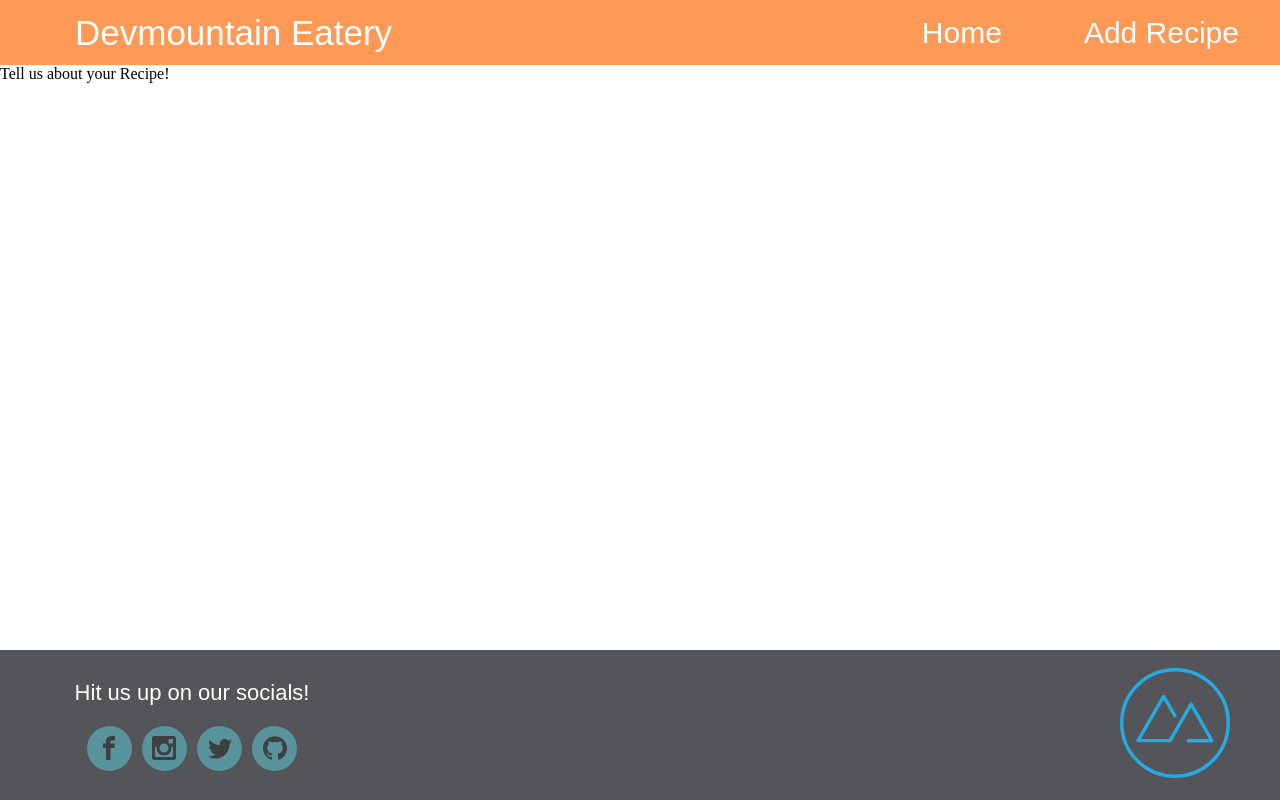
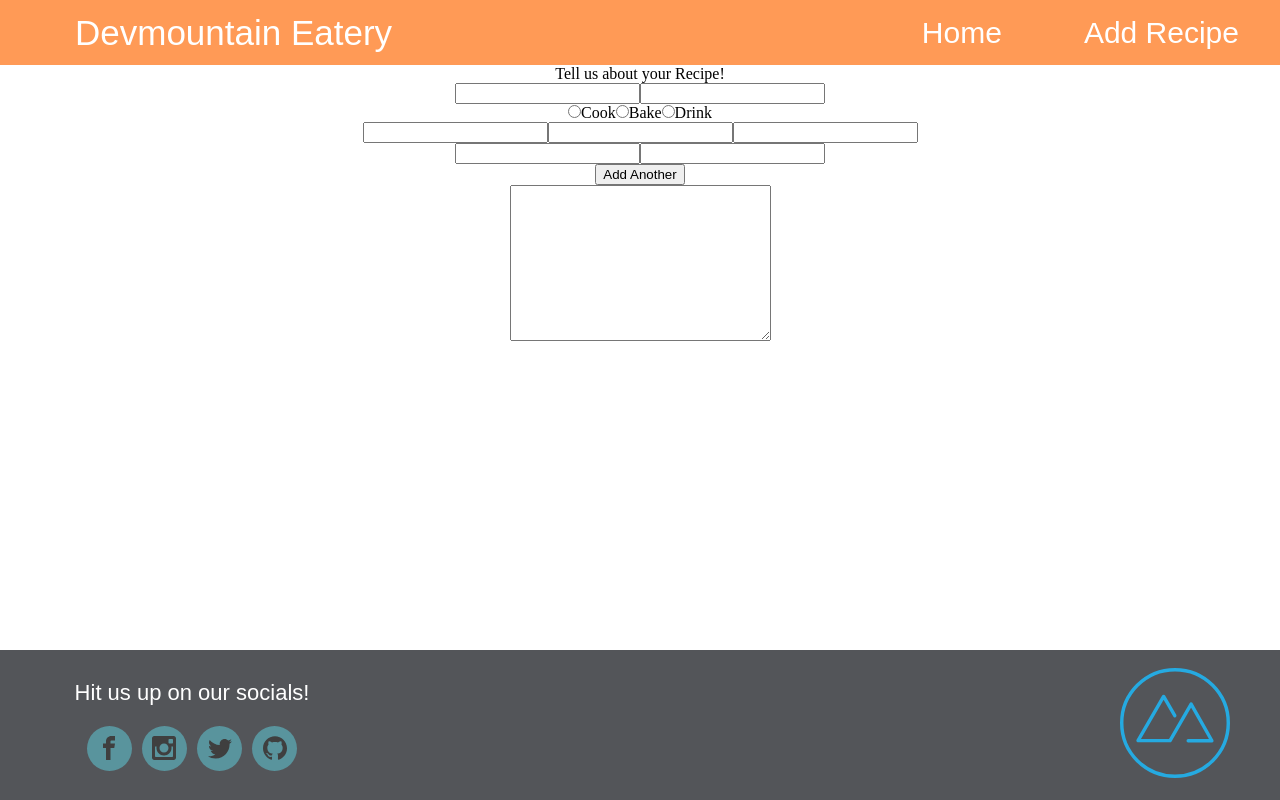
Before and after one commit to kellonparkinson/react-unit3, a React (Create React App) app in the folder starter/: page /newrecipe in a window 1280 px wide. Built offline with nearby package versions, Linux system fonts and the light colour scheme.

Commit message:
started new recipe screen

```diff
--- a/starter/src/App.css
+++ b/starter/src/App.css
@@ -187,6 +187,7 @@ footer {
 	width: 100%;
 	height: 50%;
 	display: flex;
+	flex-wrap: wrap;
 	justify-content: space-evenly;
 	align-items: center;
 	margin: 20px 0;
@@ -276,15 +277,41 @@ footer {
 		text-align: center;
 	}
 
+	.recipe-info p {
+		font-size: 20px;
+	}
+
 .instructions {
 	width: 400px;
 	display: flex;
 	flex-flow: wrap column;
 	box-shadow: 3px 3px 10px #7f7f7f;
 	padding: 20px;
+	gap: 10px;
 }
 
 	.instructions h1 {
 		font-size: 32px;
 		text-align: center;
 	}
+
+	.instructions p {
+		font-size: 20px;
+	}
+
+/* New Recipe Screen */
+.new-recipe-container {
+	height: 100%;
+	width: 100%;
+	display: flex;
+	flex-direction: column;
+	justify-content: center;
+	align-items: center;
+}
+
+.new-recipe-container form {
+	display: flex;
+	flex-direction: column;
+	justify-content: center;
+	align-items: center;
+}
--- a/starter/src/components/detailComponents/DetailScreen.jsx
+++ b/starter/src/components/detailComponents/DetailScreen.jsx
@@ -22,7 +22,7 @@ const DetailScreen = () => {
       <div className="recipe-image"
         style={{
           background: `linear-gradient(190deg, rgba(0, 0, 0, 0.8), rgba(0, 0, 0, 0.8)), url(${recipe.image_url})`,
-          backgroundSize: "fill"
+          backgroundSize: 'cover'
         }}>
           <h1>{recipe.recipe_name}</h1>
       </div>
@@ -33,12 +33,18 @@ const DetailScreen = () => {
           <p>Prep Time: {recipe.prep_time}</p>
           <p>Cook Time: {recipe.cook_time}</p>
           <p>Serves: {recipe.serves}</p>
+
           <h1>Ingredients</h1>
-          <p>whoa</p>
+            {recipe.ingredients && recipe.ingredients.map((item) => {
+              return <p>{item.quantity} {item.ingredient}</p>
+            })}
         </div>
+
         <div className="instructions">
           <h1>Instructions</h1>
-          <p>All instructions, isdhf oihef osdnfdsojn fsiofg okdsfn sok gsokhfg of gifvnu vushviruvb dfviuhsiufh siruhv sfjbn sruf sfiuvb fusvhs urijsfvhiusfhv ijsbfib viu, isdhf oihef osdnfdsojn fsiofg okdsfn sok gsokhfg of gifvnu vushviruvb dfviuhsiufh siruhv sfjbn sruf sfiuvb fusvhs urijsfvhiusfhv ijsbfib viu, isdhf oihef osdnfdsojn fsiofg okdsfn sok gsokhfg of gifvnu vushviruvb dfviuhsiufh siruhv sfjbn sruf sfiuvb fusvhs urijsfvhiusfhv ijsbfib viu, isdhf oihef osdnfdsojn fsiofg okdsfn sok gsokhfg of gifvnu vushviruvb dfviuhsiufh siruhv sfjbn sruf sfiuvb fusvhs urijsfvhiusfhv ijsbfib viu. </p>
+          <p style={{whiteSpace: 'pre-wrap'}}>
+            {recipe.instructions && JSON.parse(recipe.instructions)}
+          </p>
         </div>
       </div>
     </section>
--- a/starter/src/components/newRecipeComponents/NewRecipeScreen.jsx
+++ b/starter/src/components/newRecipeComponents/NewRecipeScreen.jsx
@@ -2,9 +2,40 @@ import React from "react";
 
 const NewRecipeScreen = () => {
   return (
-    <section>
+    <section className="new-recipe-container">
       <h1>Tell us about your Recipe!</h1>
-      {/* Here you will have a large form. Be prepared, part 4 will have you build this form in detail, and part 5 will have you style it. Do your best! */}
+      <form>
+        <div className="name-image">
+          <input type="text" />
+          <input type="text" />
+        </div>
+
+        <div className="radio">
+          <label htmlFor="cook">
+            <input type="radio" value='cook' />Cook
+          </label>
+          <label htmlFor="bake">
+            <input type="radio" value='bake' />Bake
+          </label>
+          <label htmlFor="drink">
+            <input type="radio" value='drink' />Drink
+          </label>
+        </div>
+
+        <div className="form-info">
+          <input type="text" />
+          <input type="text" />
+          <input type="text" />
+        </div>
+
+        <div className="form-ingredients">
+          <input type="text" />
+          <input type="text" />
+        </div>
+        <button>Add Another</button>
+
+        <textarea name="" id="" cols="30" rows="10"></textarea>
+      </form>
     </section>
   );
 };
```
